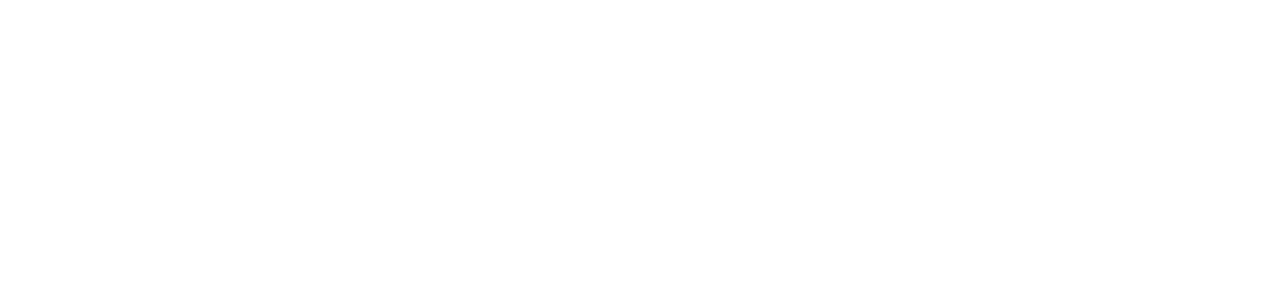
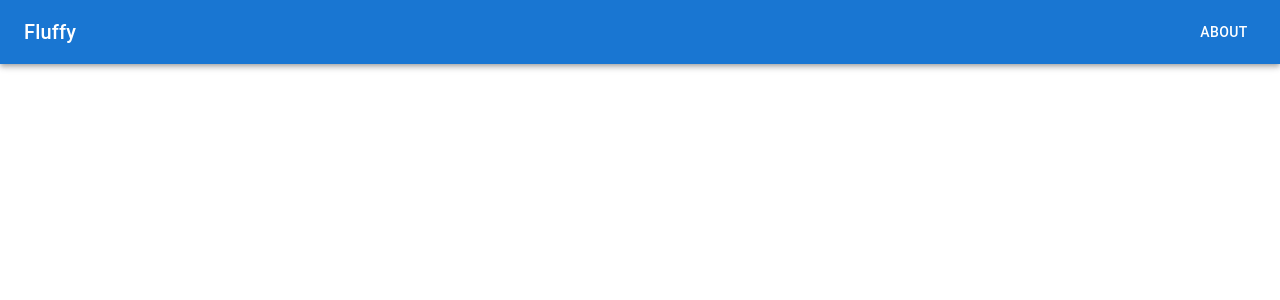
Before and after one commit to LordHippopotamus/fluffy, a Next.js app: page / in a window 1280 px wide. Shown: the top 300 px of the page. Built offline with nearby package versions, Linux system fonts and the light colour scheme.

Commit message:
feat: create navigation
Former-commit-id: dc45886aa9b79ea3f3985fb11a2b6857237f7b2c

```diff
--- /dev/null
+++ b/components/Navigation.js
@@ -0,0 +1,58 @@
+import { useState, useRef } from 'react';
+import Link from 'next/link';
+import {
+  AppBar,
+  Toolbar,
+  Typography,
+  Box,
+  Button,
+  IconButton,
+  Menu,
+  MenuItem,
+} from '@mui/material';
+import MenuIcon from '@mui/icons-material/Menu';
+
+const Navigation = ({ pages = [] }) => {
+  const [open, setOpen] = useState(false);
+  const anchor = useRef(null);
+
+  const handleOpenMenu = () => setOpen(true);
+  const handleCloseMenu = () => setOpen(false);
+
+  return (
+    <AppBar position="sticky">
+      <Toolbar>
+        <Link href="/">
+          <Typography variant="h6" sx={{ flexGrow: 1, cursor: 'pointer' }}>
+            Fluffy
+          </Typography>
+        </Link>
+
+        <Box sx={{ display: { xs: 'none', sm: 'block' } }}>
+          {pages.map(el => (
+            <Link href={'/pages/' + el.slug} key={el.slug}>
+              <Button color="inherit">{el.title}</Button>
+            </Link>
+          ))}
+        </Box>
+
+        <Box sx={{ display: { xs: 'block', sm: 'none' } }}>
+          <Box ref={anchor} onClick={handleOpenMenu}>
+            <IconButton color="inherit">
+              <MenuIcon />
+            </IconButton>
+          </Box>
+          <Menu open={open} onClose={handleCloseMenu} anchorEl={anchor.current} keepMounted>
+            {pages.map(el => (
+              <Link href={'/pages/' + el.slug} key={el.slug}>
+                <MenuItem>{el.title}</MenuItem>
+              </Link>
+            ))}
+          </Menu>
+        </Box>
+      </Toolbar>
+    </AppBar>
+  );
+};
+
+export default Navigation;
--- /dev/null
+++ b/components/index.js
@@ -0,0 +1 @@
+export { default as Navigation } from './Navigation';
--- /dev/null
+++ b/lib/data.js
@@ -0,0 +1,24 @@
+import fs from 'fs';
+import path from 'path';
+
+export const getObjects = (filesFolder, query) => {
+  const directory = path.join(process.cwd(), 'content/' + filesFolder);
+  const fileNames = fs.readdirSync(directory);
+
+  const allData = fileNames.map(el => {
+    const fullPath = path.join(directory, el);
+    const fileContents = fs.readFileSync(fullPath, 'utf8');
+    return JSON.parse(fileContents);
+  });
+
+  if (!query) return allData;
+
+  const requestedData = [];
+
+  allData.forEach((el, index) => {
+    requestedData[index] = {};
+    query.forEach(prop => (requestedData[index][prop] = el[prop]));
+  });
+
+  return requestedData;
+};
--- a/pages/index.js
+++ b/pages/index.js
@@ -1,3 +1,11 @@
-const Home = () => <div />;
+import { Navigation } from 'components';
+import { getObjects } from 'lib/data';
+
+export const getServerSideProps = () => {
+  const pages = getObjects('pages', ['slug', 'title']);
+  return { props: { pages } };
+};
+
+const Home = ({ pages }) => <Navigation pages={pages} />;
 
 export default Home;
```
